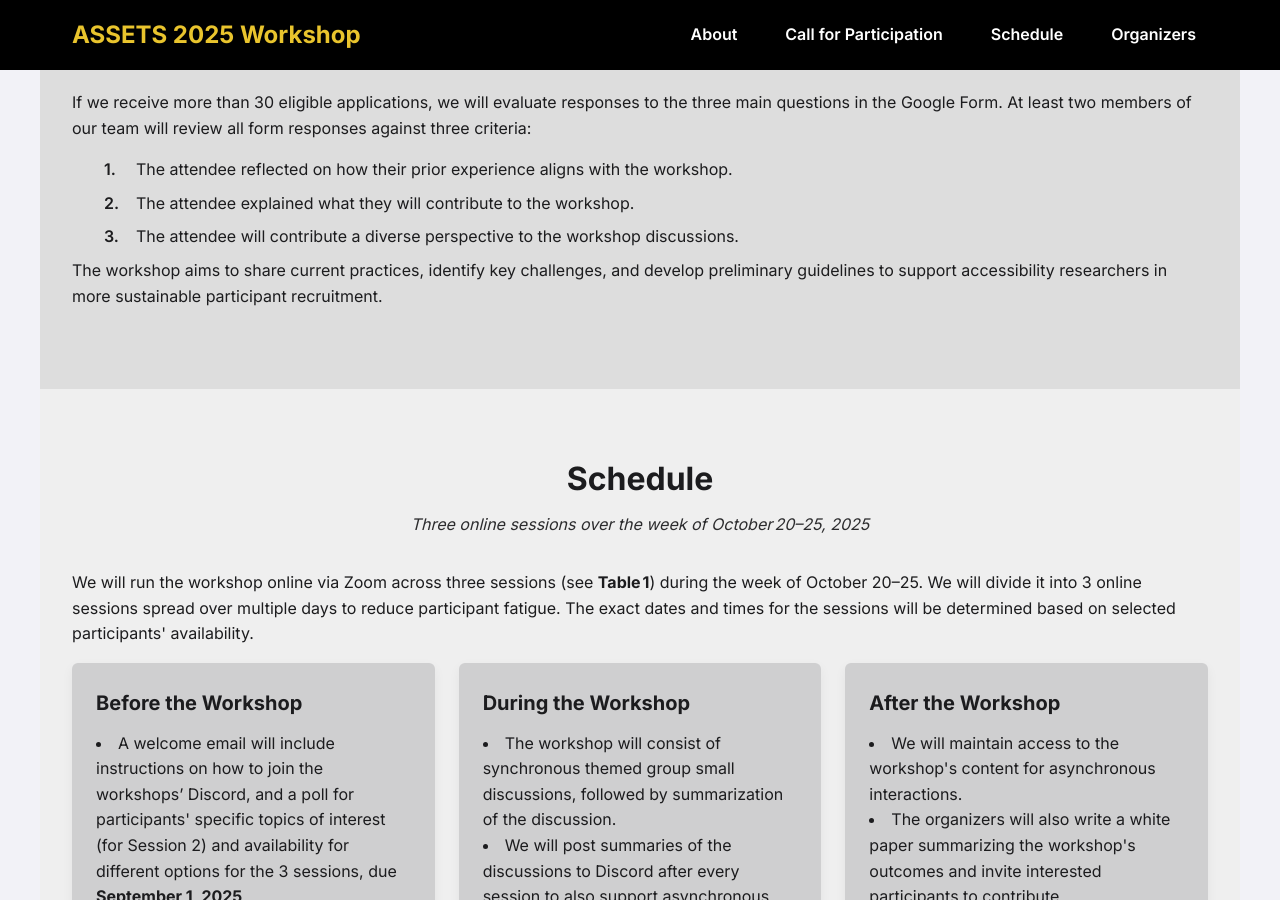
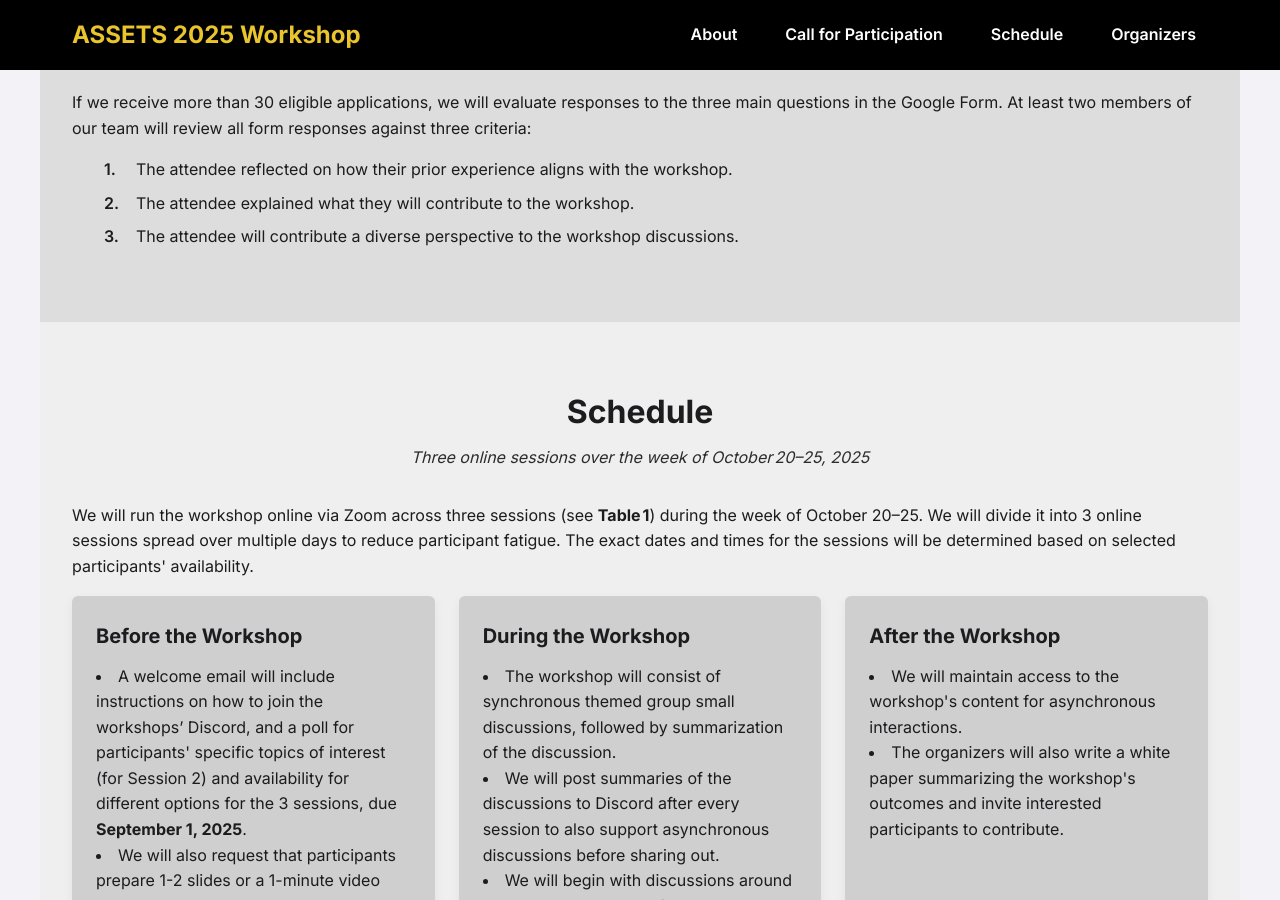
Before and after one commit to assets-recruitment-2025/assets-recruitment-2025.github.io, a Jekyll site: the page built from index.md, in a window 1280 px wide and 900 px high, scrolled down 1846 px. Built offline with Jekyll 4.4.1, drawn with Linux system fonts in a browser that asks for light colours.

Commit message:
Call for Participation

```diff
--- a/index.md
+++ b/index.md
@@ -122,9 +122,6 @@ permalink: /
   <li>The attendee explained what they will contribute to the workshop.</li>
   <li>The attendee will contribute a diverse perspective to the workshop discussions.</li>
 </ul>
-<p>
-    The workshop aims to share current practices, identify key challenges, and develop preliminary guidelines to support accessibility researchers in more sustainable participant recruitment.
-</p>
 </section>
 
 
```
